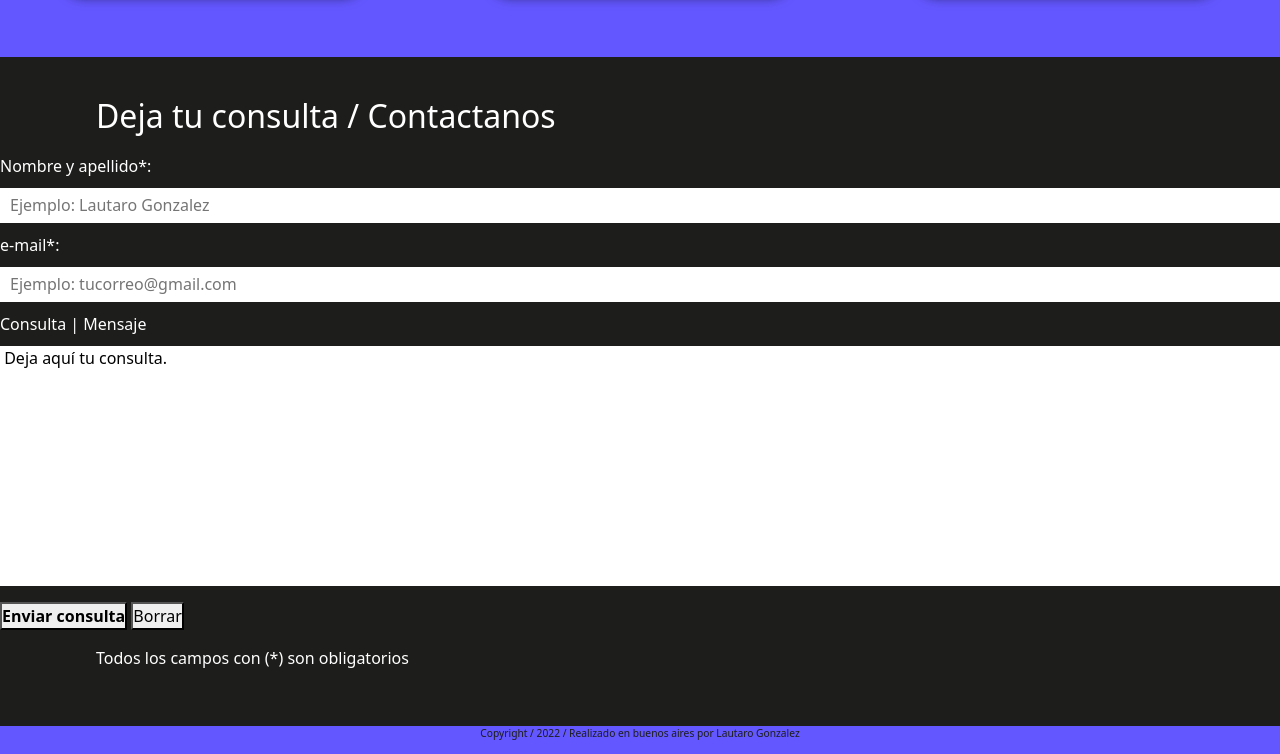
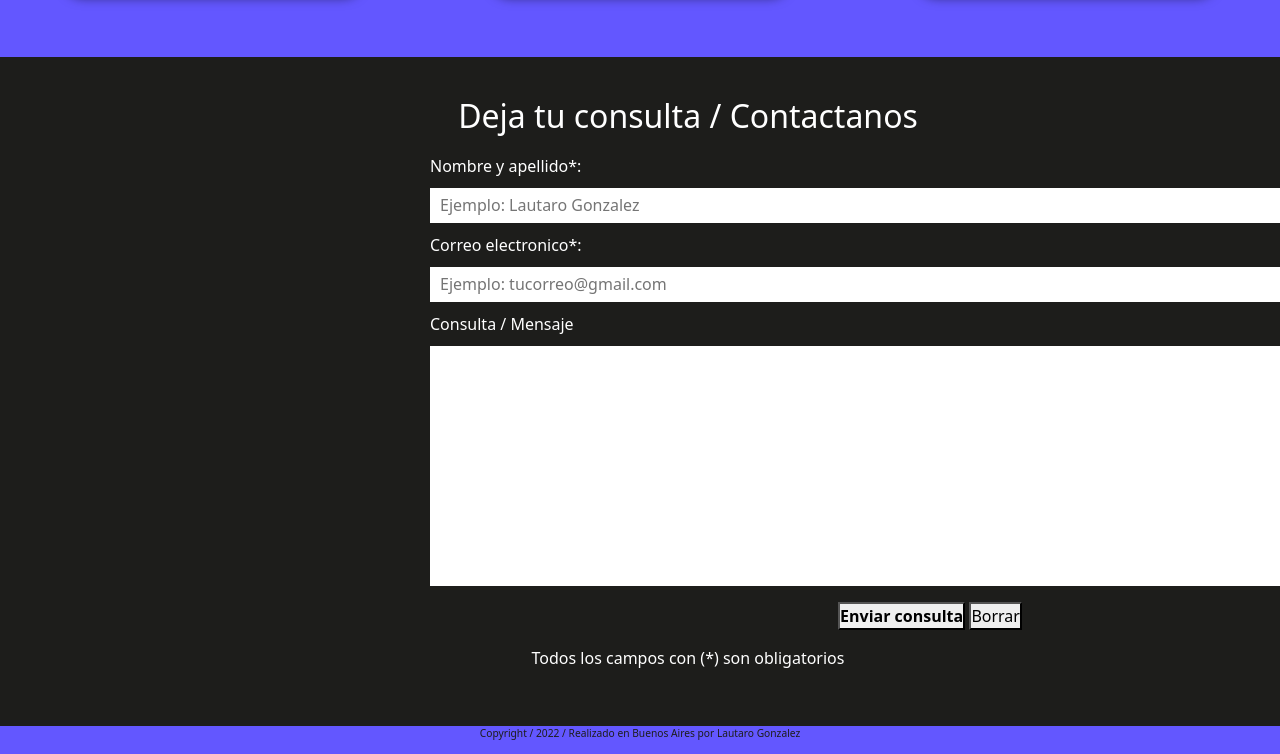
Before and after one commit to LauchitaGG/TP2, a plain HTML site: page index.html in a window 1280 px wide. Shown: the part 3932-4686 px from the top of the page. Drawn offline with nearby package versions, Linux system fonts and the light colour scheme.

Commit message:
Cambios generales

```diff
--- a/estilo.css
+++ b/estilo.css
@@ -236,10 +236,9 @@ border-radius: 25px;
 #mainCarousel {
     padding-top: 3rem;
     color: #fffeff;
-    --carousel-button-bg: rgb(255, 255, 255);
     --carousel-button-svg-width: 50px;
     --carousel-button-svg-height: 50px;
-    --carousel-button-svg-stroke-width: 2.5;
+    --carousel-button-svg-stroke-width: 3;
   }
 
   #mainCarousel .carousel__slide {
@@ -248,7 +247,7 @@ border-radius: 25px;
     min-height: 650px;
     color: #fff;
     font-size: 3em;
-    border-radius: 30px;
+    border-radius: 40px;
   }
 
 .titular-portafolio{
@@ -322,6 +321,18 @@ margin-bottom: 40px;
 }
 
 form{
+    display: flex;
+    padding-left: 10rem;
+    flex-direction: column;
+    align-items: center;
+}
+.contenedor-consulta-englobante{
+    display: flex;
+    align-items: center;
+    flex-direction: column;
+}
+
+form{
     color: #ffffff;
     width: 1700px;
     margin: auto;
@@ -350,6 +361,14 @@ textarea{
 
 .tituloform{
     margin-left: 6rem;
+}
+
+.campos{
+    width: 1000px;
+}
+
+label{
+    border-radius: 20px;
 }
 
 .botones{
--- a/index.html
+++ b/index.html
@@ -123,10 +123,10 @@
                 <div class="campos">
                     <label for="nombre-apellido">Nombre y apellido*:</label>
                     <input type="text" id="nombre-apellido" required placeholder="Ejemplo: Lautaro Gonzalez">
-                    <label for="e-mail">e-mail*:</label>
+                    <label for="e-mail"> Correo electronico*: </label>
                     <input type="email" id="e-mail" required placeholder="Ejemplo: tucorreo@gmail.com">
-                    <label for="consulta-mensaje"> Consulta | Mensaje</label>
-                    <textarea id="consulta-mensaje" cols="30" rows="10"> Deja aquí tu consulta.
+                    <label for="consulta-mensaje"> Consulta / Mensaje</label>
+                    <textarea id="consulta-mensaje" cols="30" rows="10" required placeholder="Deja aquí tu consulta">
                     </textarea>
                 </div>
                 <div class="botones">
@@ -134,12 +134,12 @@
                     <button id="borrar" type="reset"> Borrar </button>
                 </div>
             </form>
-            <p class="tituloform"> Todos los campos con (*) son obligatorios</p>
+            <p class="tituloform"> Todos los campos con (*) son obligatorios </p>
         </div>
     </section>
     <footer>
         <div class="contenedor-flex-footer">
-            <p> Copyright / 2022 / Realizado en buenos aires por Lautaro Gonzalez </p>
+            <p> Copyright / 2022 / Realizado en Buenos Aires por Lautaro Gonzalez </p>
         </div>
         <div class="redesociales">
             <div class="contenedorredessociales">
```
